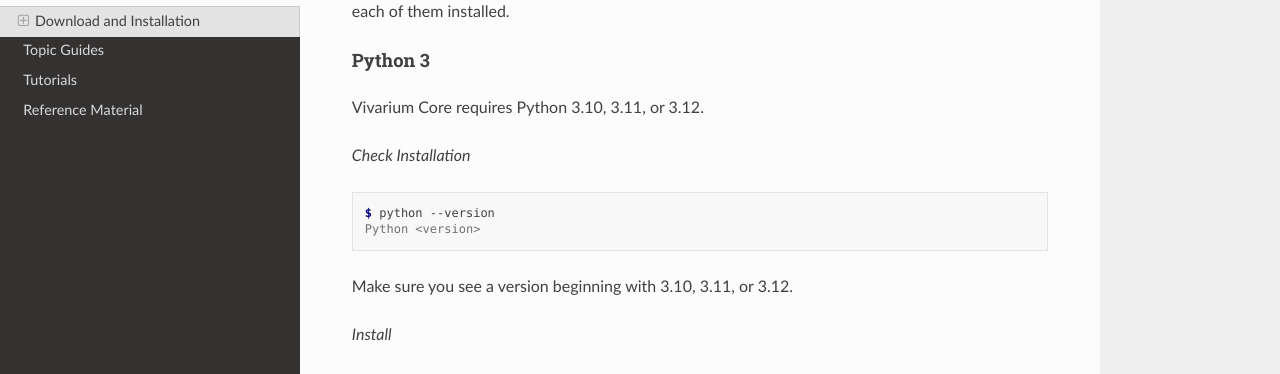
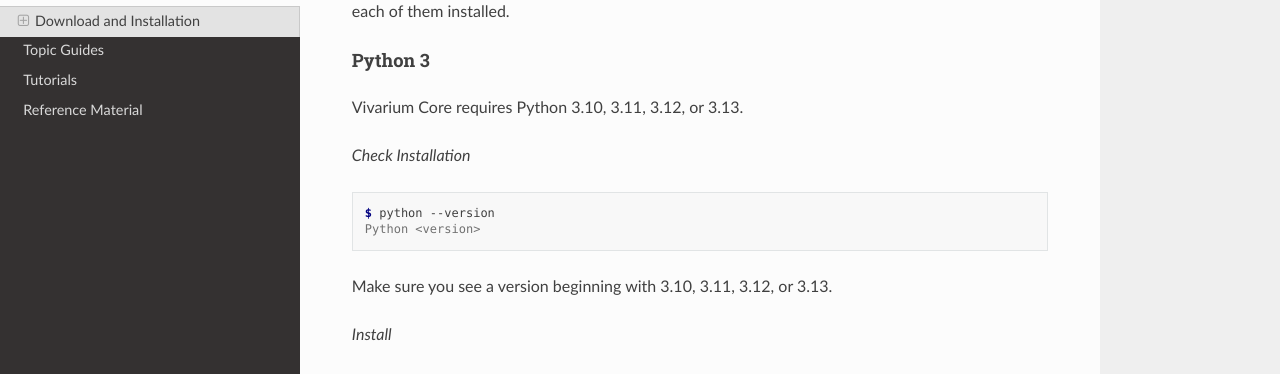
Before and after one commit to vivarium-collective/vivarium-core, a Sphinx documentation site: the page built from doc/getting_started_dev.rst, in a window 1280 px wide and 900 px high, scrolled down 831 px. Shown: the part 160-534 px from the top of the window. Built offline with Sphinx 7.4.7 and the Read the Docs theme 3.1.0, drawn with Linux system fonts in a browser that asks for light colours; pages that are not in the unit, such as notebooks, are missing from menus.

Commit message:
Add Python 3.13 support

```diff
--- a/doc/getting_started.rst
+++ b/doc/getting_started.rst
@@ -46,7 +46,7 @@
 Python 3
 --------
 
-Vivarium Core requires Python 3.10, 3.11, or 3.12.
+Vivarium Core requires Python 3.10, 3.11, 3.12, or 3.13.
 
 *Check Installation*
 
@@ -55,7 +55,7 @@
     $ python --version
     Python <version>
 
-Make sure you see a version starting with 3.10, 3.11, or 3.12.
+Make sure you see a version starting with 3.10, 3.11, 3.12, or 3.13.
 
 *Install*
 
--- a/doc/getting_started_dev.rst
+++ b/doc/getting_started_dev.rst
@@ -53,7 +53,7 @@
 Python 3
 --------
 
-Vivarium Core requires Python 3.10, 3.11, or 3.12.
+Vivarium Core requires Python 3.10, 3.11, 3.12, or 3.13.
 
 *Check Installation*
 
@@ -62,7 +62,7 @@
     $ python --version
     Python <version>
 
-Make sure you see a version beginning with 3.10, 3.11, or 3.12.
+Make sure you see a version beginning with 3.10, 3.11, 3.12, or 3.13.
 
 *Install*
 
--- a/setup.py
+++ b/setup.py
@@ -49,7 +49,7 @@
         long_description_content_type='text/markdown',
         package_data={},
         include_package_data=True,
-        python_requires='>=3.10, <3.13',
+        python_requires='>=3.10, <3.14',
         install_requires=[
             'matplotlib>=3.5.1',
             'networkx>=3.4',
@@ -73,6 +73,7 @@
             'Programming Language :: Python :: 3.10',
             'Programming Language :: Python :: 3.11',
             'Programming Language :: Python :: 3.12',
+            'Programming Language :: Python :: 3.13',
             'Topic :: Scientific/Engineering',
         ],
         keywords='vivarium multi-scale computational-biology biology simulation framework',
```
Also changed, not shown: 4 other files.
